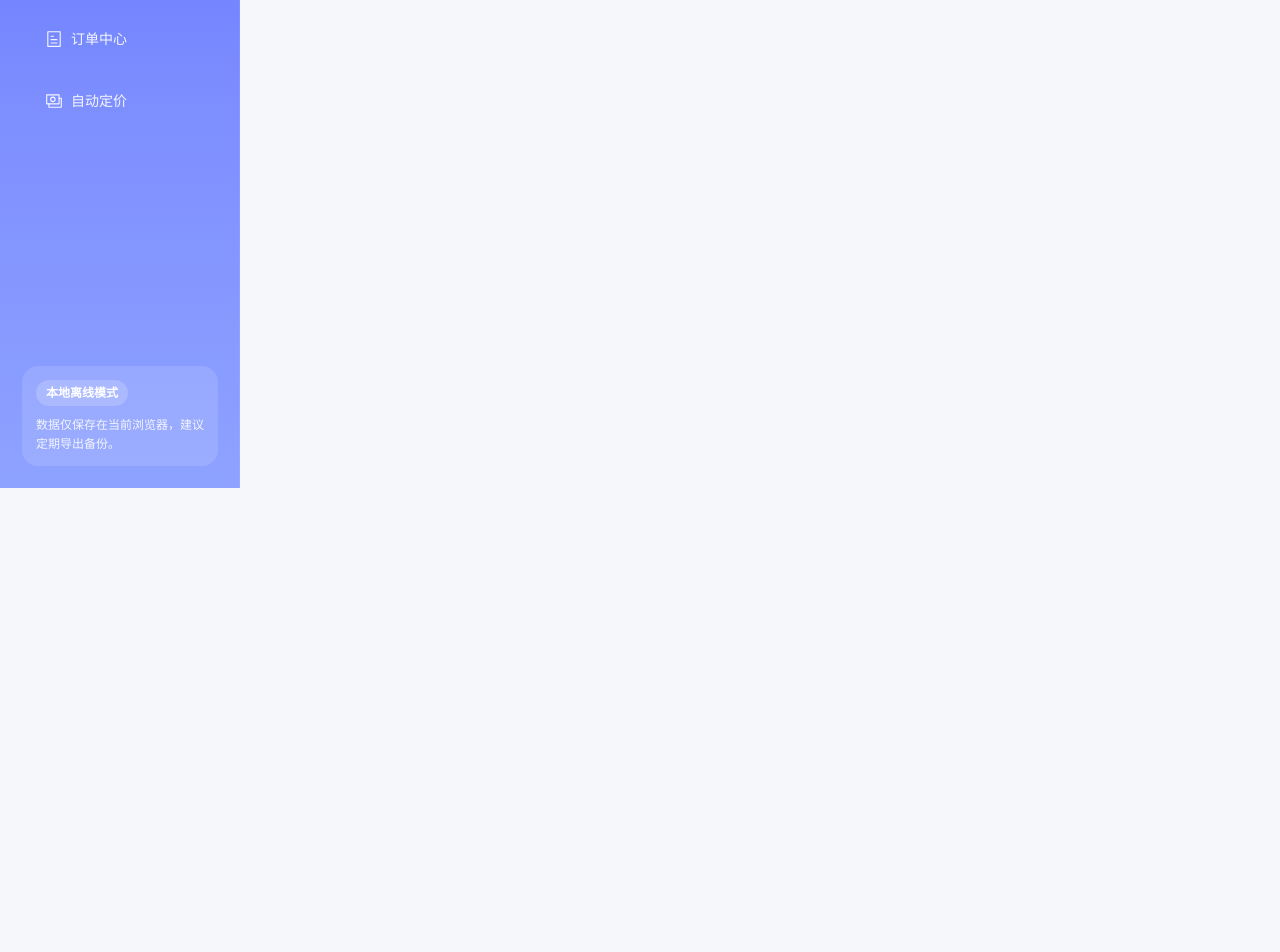
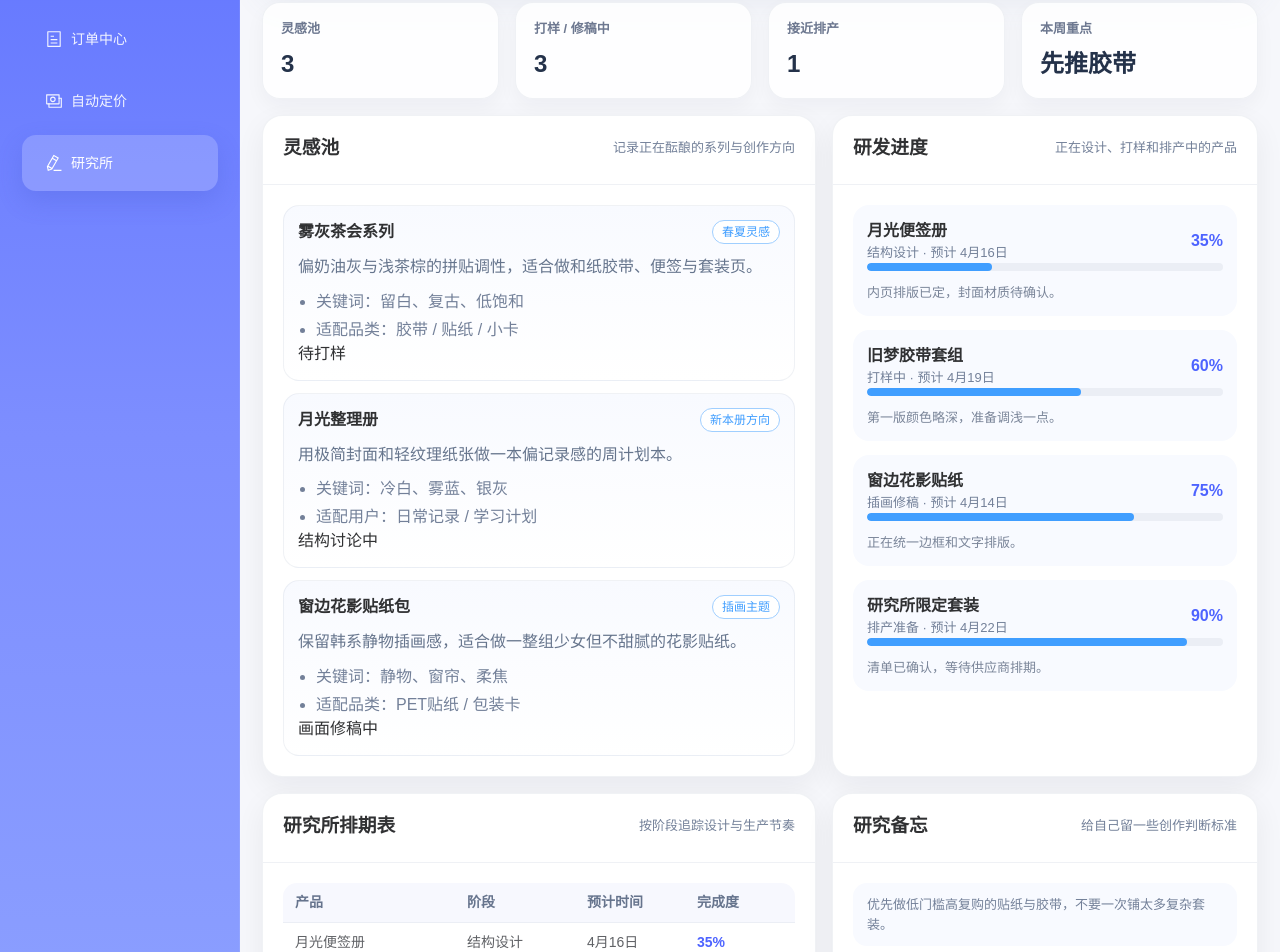
Before and after one commit to jwxhhxx/oneStarLab, a Vue app: page /lab in a window 1280 px wide. Shown: the part 312-1264 px from the top of the page. Before the commit the page ends 800 px from the top, so only its background shows below. Built offline with nearby package versions, Linux system fonts and the light colour scheme.

Commit message:
feat: add lab page for inspirations and design pipeline

```diff
--- a/src/App.vue
+++ b/src/App.vue
@@ -1,5 +1,5 @@
 <script setup lang="ts">
-import { Calendar, DataAnalysis, Goods, Money, Tickets } from '@element-plus/icons-vue';
+import { Calendar, DataAnalysis, EditPen, Goods, Money, Tickets } from '@element-plus/icons-vue';
 import { computed } from 'vue';
 import { useRoute } from 'vue-router';
 
@@ -10,6 +10,7 @@ const menus = [
   { path: '/products', label: '商品中心', icon: Goods },
   { path: '/orders', label: '订单中心', icon: Tickets },
   { path: '/pricing', label: '自动定价', icon: Money },
+  { path: '/lab', label: '研究所', icon: EditPen },
 ];
 
 const pageTitle = computed(() => String(route.meta.title ?? '店铺经营后台'));
--- a/src/assets/main.css
+++ b/src/assets/main.css
@@ -419,6 +419,55 @@ body {
   font-weight: 700;
 }
 
+.lab-grid {
+  display: grid;
+  gap: 12px;
+}
+
+.lab-card {
+  padding: 14px;
+  border-radius: 16px;
+  background: linear-gradient(180deg, #f8faff, #ffffff);
+  border: 1px solid rgba(132, 145, 173, 0.12);
+}
+
+.lab-card__top,
+.lab-card__footer,
+.lab-progress-item__head {
+  display: flex;
+  align-items: center;
+  justify-content: space-between;
+  gap: 12px;
+}
+
+.lab-card__summary {
+  margin: 10px 0;
+  color: #66758d;
+  line-height: 1.6;
+}
+
+.lab-points {
+  margin: 0;
+  padding-left: 18px;
+  color: #738099;
+}
+
+.lab-points li + li {
+  margin-top: 4px;
+}
+
+.lab-progress-list {
+  display: flex;
+  flex-direction: column;
+  gap: 14px;
+}
+
+.lab-progress-item {
+  padding: 14px;
+  border-radius: 16px;
+  background: #f8faff;
+}
+
 .empty-note {
   color: #8a94a8;
   font-size: 13px;
--- a/src/router/index.ts
+++ b/src/router/index.ts
@@ -27,6 +27,12 @@ const router = createRouter({
       component: () => import('@/views/PricingView.vue'),
       meta: { title: '自动定价' },
     },
+    {
+      path: '/lab',
+      name: 'lab',
+      component: () => import('@/views/LabView.vue'),
+      meta: { title: '研究所' },
+    },
   ],
 });
 
--- /dev/null
+++ b/src/views/LabView.vue
@@ -0,0 +1,186 @@
+<script setup lang="ts">
+const inspirationCards = [
+  {
+    title: '雾灰茶会系列',
+    tag: '春夏灵感',
+    status: '待打样',
+    summary: '偏奶油灰与浅茶棕的拼贴调性，适合做和纸胶带、便签与套装页。',
+    points: ['关键词：留白、复古、低饱和', '适配品类：胶带 / 贴纸 / 小卡'],
+  },
+  {
+    title: '月光整理册',
+    tag: '新本册方向',
+    status: '结构讨论中',
+    summary: '用极简封面和轻纹理纸张做一本偏记录感的周计划本。',
+    points: ['关键词：冷白、雾蓝、银灰', '适配用户：日常记录 / 学习计划'],
+  },
+  {
+    title: '窗边花影贴纸包',
+    tag: '插画主题',
+    status: '画面修稿中',
+    summary: '保留韩系静物插画感，适合做一整组少女但不甜腻的花影贴纸。',
+    points: ['关键词：静物、窗帘、柔焦', '适配品类：PET贴纸 / 包装卡'],
+  },
+];
+
+const pipelineItems = [
+  {
+    name: '月光便签册',
+    stage: '结构设计',
+    progress: 35,
+    eta: '4月16日',
+    note: '内页排版已定，封面材质待确认。',
+  },
+  {
+    name: '旧梦胶带套组',
+    stage: '打样中',
+    progress: 60,
+    eta: '4月19日',
+    note: '第一版颜色略深，准备调浅一点。',
+  },
+  {
+    name: '窗边花影贴纸',
+    stage: '插画修稿',
+    progress: 75,
+    eta: '4月14日',
+    note: '正在统一边框和文字排版。',
+  },
+  {
+    name: '研究所限定套装',
+    stage: '排产准备',
+    progress: 90,
+    eta: '4月22日',
+    note: '清单已确认，等待供应商排期。',
+  },
+];
+
+const notes = [
+  '优先做低门槛高复购的贴纸与胶带，不要一次铺太多复杂套装。',
+  '韩系风格重点不是“甜”，而是低饱和、安静、轻空气感。',
+  '上新节奏建议按：灵感池 → 小样 → 试售 → 正式上架。',
+];
+</script>
+
+<template>
+  <div class="page-stack">
+    <section class="page-hero page-hero--violet">
+      <div>
+        <div class="hero-kicker">研究所 · 灵感与研发区</div>
+        <h2 class="hero-title">把灵感、打样和正在生产的产品集中整理</h2>
+        <p class="hero-description">
+          这里更像店铺的创作工作台，可以先记录想法，再跟进每个产品目前做到哪一步。
+        </p>
+      </div>
+      <div class="hero-badges">
+        <span class="hero-badge">灵感 {{ inspirationCards.length }} 条</span>
+        <span class="hero-badge">研发中 {{ pipelineItems.length }} 款</span>
+      </div>
+    </section>
+
+    <div class="summary-grid">
+      <div class="summary-tile">
+        <strong>灵感池</strong>
+        <span>{{ inspirationCards.length }}</span>
+      </div>
+      <div class="summary-tile">
+        <strong>打样 / 修稿中</strong>
+        <span>{{ pipelineItems.filter((item) => item.progress < 80).length }}</span>
+      </div>
+      <div class="summary-tile">
+        <strong>接近排产</strong>
+        <span>{{ pipelineItems.filter((item) => item.progress >= 80).length }}</span>
+      </div>
+      <div class="summary-tile">
+        <strong>本周重点</strong>
+        <span>先推胶带</span>
+      </div>
+    </div>
+
+    <div class="grid-two">
+      <el-card class="section-card">
+        <template #header>
+          <div class="toolbar">
+            <h3>灵感池</h3>
+            <span class="inline-tip">记录正在酝酿的系列与创作方向</span>
+          </div>
+        </template>
+
+        <div class="lab-grid">
+          <article v-for="item in inspirationCards" :key="item.title" class="lab-card">
+            <div class="lab-card__top">
+              <strong>{{ item.title }}</strong>
+              <el-tag round effect="plain">{{ item.tag }}</el-tag>
+            </div>
+            <p class="lab-card__summary">{{ item.summary }}</p>
+            <ul class="lab-points">
+              <li v-for="point in item.points" :key="point">{{ point }}</li>
+            </ul>
+            <div class="lab-card__footer">
+              <span>{{ item.status }}</span>
+            </div>
+          </article>
+        </div>
+      </el-card>
+
+      <el-card class="section-card">
+        <template #header>
+          <div class="toolbar">
+            <h3>研发进度</h3>
+            <span class="inline-tip">正在设计、打样和排产中的产品</span>
+          </div>
+        </template>
+
+        <div class="lab-progress-list">
+          <div v-for="item in pipelineItems" :key="item.name" class="lab-progress-item">
+            <div class="lab-progress-item__head">
+              <div>
+                <strong>{{ item.name }}</strong>
+                <div class="inline-tip">{{ item.stage }} · 预计 {{ item.eta }}</div>
+              </div>
+              <span class="insight-value">{{ item.progress }}%</span>
+            </div>
+            <el-progress :percentage="item.progress" :stroke-width="8" :show-text="false" />
+            <div class="dialog-tip">{{ item.note }}</div>
+          </div>
+        </div>
+      </el-card>
+    </div>
+
+    <div class="grid-two">
+      <el-card class="section-card soft-table">
+        <template #header>
+          <div class="toolbar">
+            <h3>研究所排期表</h3>
+            <span class="inline-tip">按阶段追踪设计与生产节奏</span>
+          </div>
+        </template>
+
+        <el-table :data="pipelineItems">
+          <el-table-column prop="name" label="产品" min-width="160" />
+          <el-table-column prop="stage" label="阶段" width="120" />
+          <el-table-column prop="eta" label="预计时间" width="110" />
+          <el-table-column label="完成度" width="110">
+            <template #default="{ row }">
+              <span class="insight-value">{{ row.progress }}%</span>
+            </template>
+          </el-table-column>
+        </el-table>
+      </el-card>
+
+      <el-card class="section-card">
+        <template #header>
+          <div class="toolbar">
+            <h3>研究备忘</h3>
+            <span class="inline-tip">给自己留一些创作判断标准</span>
+          </div>
+        </template>
+
+        <div class="insight-list">
+          <div v-for="note in notes" :key="note" class="insight-item">
+            <div class="inline-tip">{{ note }}</div>
+          </div>
+        </div>
+      </el-card>
+    </div>
+  </div>
+</template>
```
